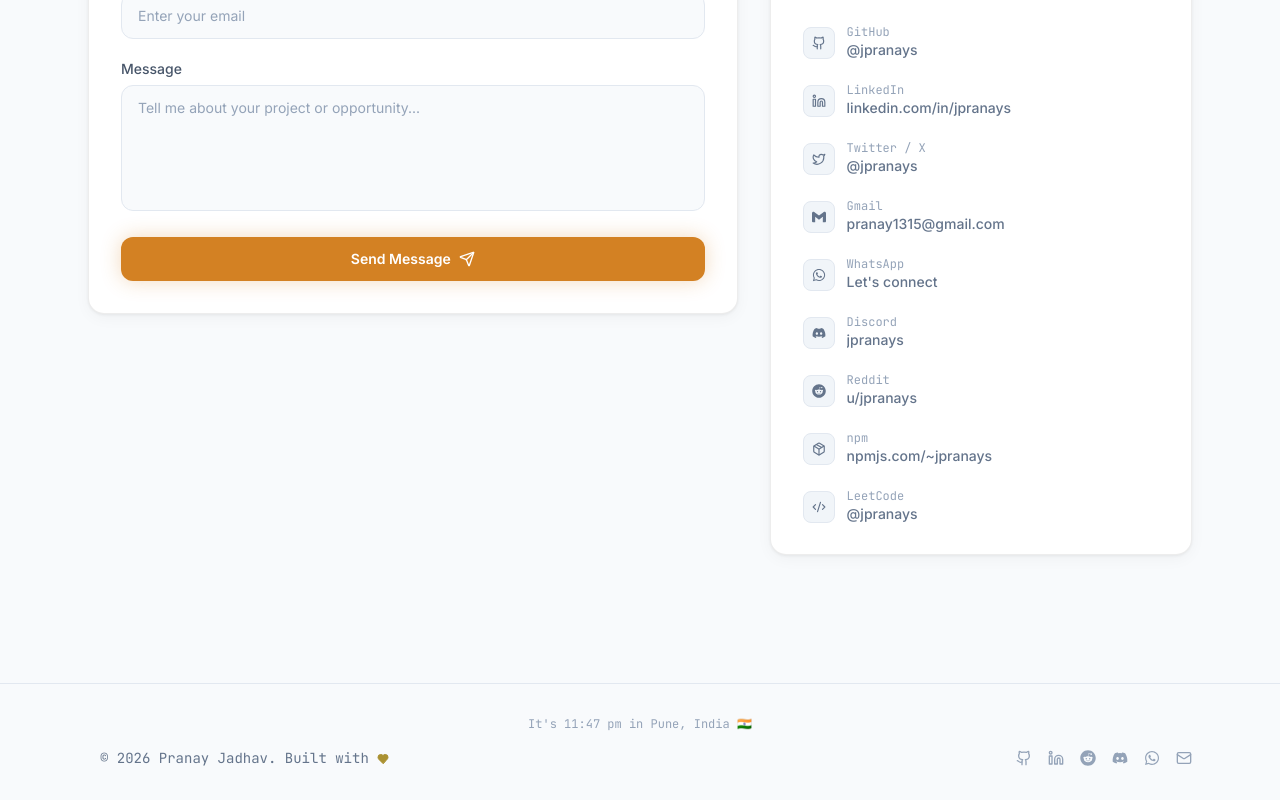
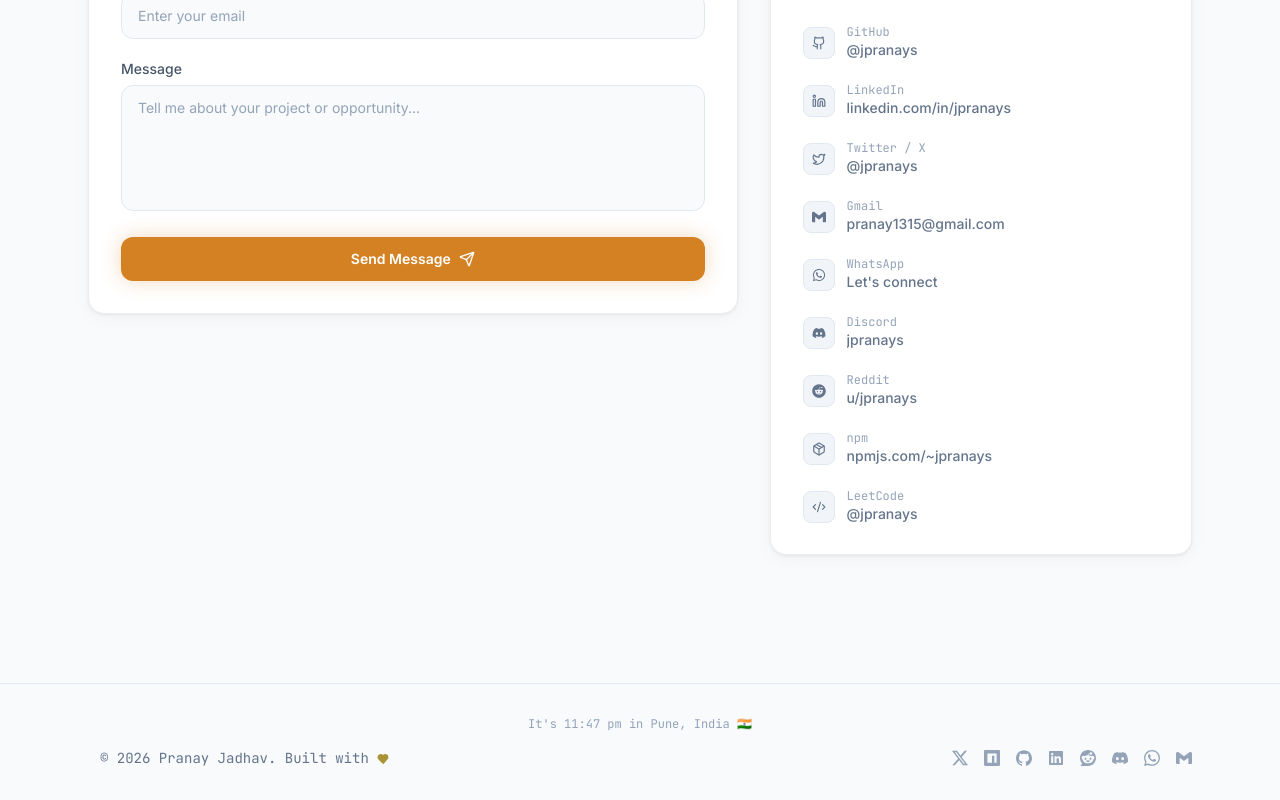
Before and after one commit to jpranays/pranay-portfolio, a React (Vite) app: page / in a window 1280 px wide. Shown: the part 8173-8973 px from the top of the page. Built offline with nearby package versions, Linux system fonts and the light colour scheme; no server answers.

Commit message:
refactor: update social links to use new icon imports and enhance structure

```diff
--- a/src/components/layout/Footer.jsx
+++ b/src/components/layout/Footer.jsx
@@ -1,16 +1,65 @@
 import { useState, useEffect } from "react";
 import { Github, Linkedin, Mail, Heart } from "lucide-react";
-import { FaReddit, FaDiscord, FaWhatsapp } from "react-icons/fa";
-
-const LINKS = [
-  { href: "https://github.com/jpranays",                icon: Github,      label: "GitHub",    fillColor: "#181717" },
-  { href: "https://www.linkedin.com/in/jpranays",       icon: Linkedin,    label: "LinkedIn",  fillColor: "#0A66C2" },
-  { href: "https://www.reddit.com/user/jpranays/",      icon: FaReddit,    label: "Reddit",    fillColor: "#FF4500" },
-  { href: "https://discord.com/users/jpranays",         icon: FaDiscord,   label: "Discord",   fillColor: "#5865F2" },
-  { href: "https://wa.me/918888399676",                 icon: FaWhatsapp,  label: "WhatsApp",  fillColor: "#25D366" },
-  { href: "mailto:pranay1315@gmail.com",                icon: Mail,        label: "Email",     fillColor: "#EA4335" },
+import { FaReddit, FaDiscord, FaWhatsapp ,FaLinkedin} from "react-icons/fa";
+import {
+  SiX,
+  SiNpm,
+  SiGithub,
+  SiReddit,
+  SiDiscord,
+  SiWhatsapp,
+  SiGmail,
+} from "react-icons/si";
+export const SOCIAL_LINKS = [
+  {
+    href: "https://x.com/jpranays",
+    icon: SiX,
+    label: "Twitter/X",
+    fillColor: "#000000",
+  },
+  {
+    href: "https://www.npmjs.com/~jpranays",
+    icon: SiNpm,
+    label: "NPM",
+    fillColor: "#CB3837",
+  },
+  {
+    href: "https://github.com/jpranays",
+    icon: SiGithub,
+    label: "GitHub",
+    fillColor: "#181717",
+  },
+  {
+    href: "https://www.linkedin.com/in/jpranays",
+    icon: FaLinkedin,
+    label: "LinkedIn",
+    fillColor: "#0A66C2",
+  },
+  {
+    href: "https://www.reddit.com/user/jpranays/",
+    icon: SiReddit,
+    label: "Reddit",
+    fillColor: "#FF4500",
+  },
+  {
+    href: "https://discord.com/users/jpranays",
+    icon: SiDiscord,
+    label: "Discord",
+    fillColor: "#5865F2",
+  },
+  {
+    href: "https://wa.me/918888399676",
+    icon: SiWhatsapp,
+    label: "WhatsApp",
+    fillColor: "#25D366",
+  },
+  {
+    href: "mailto:pranay1315@gmail.com",
+    icon: SiGmail,
+    label: "Email",
+    fillColor: "#EA4335",
+  },
 ];
-
 const TIME_FMT = { timeZone: "Asia/Kolkata", hour: "2-digit", minute: "2-digit", hour12: true };
 
 function PuneClock() {
@@ -46,7 +95,7 @@ export function Footer() {
 
           <nav aria-label="Social links">
             <ul className="flex items-center gap-4" role="list">
-              {LINKS.map(({ href, icon: Icon, label,fillColor }) => (
+              {SOCIAL_LINKS.map(({ href, icon: Icon, label,fillColor }) => (
                 <li key={label}>
                   <a
                     href={href}
```
